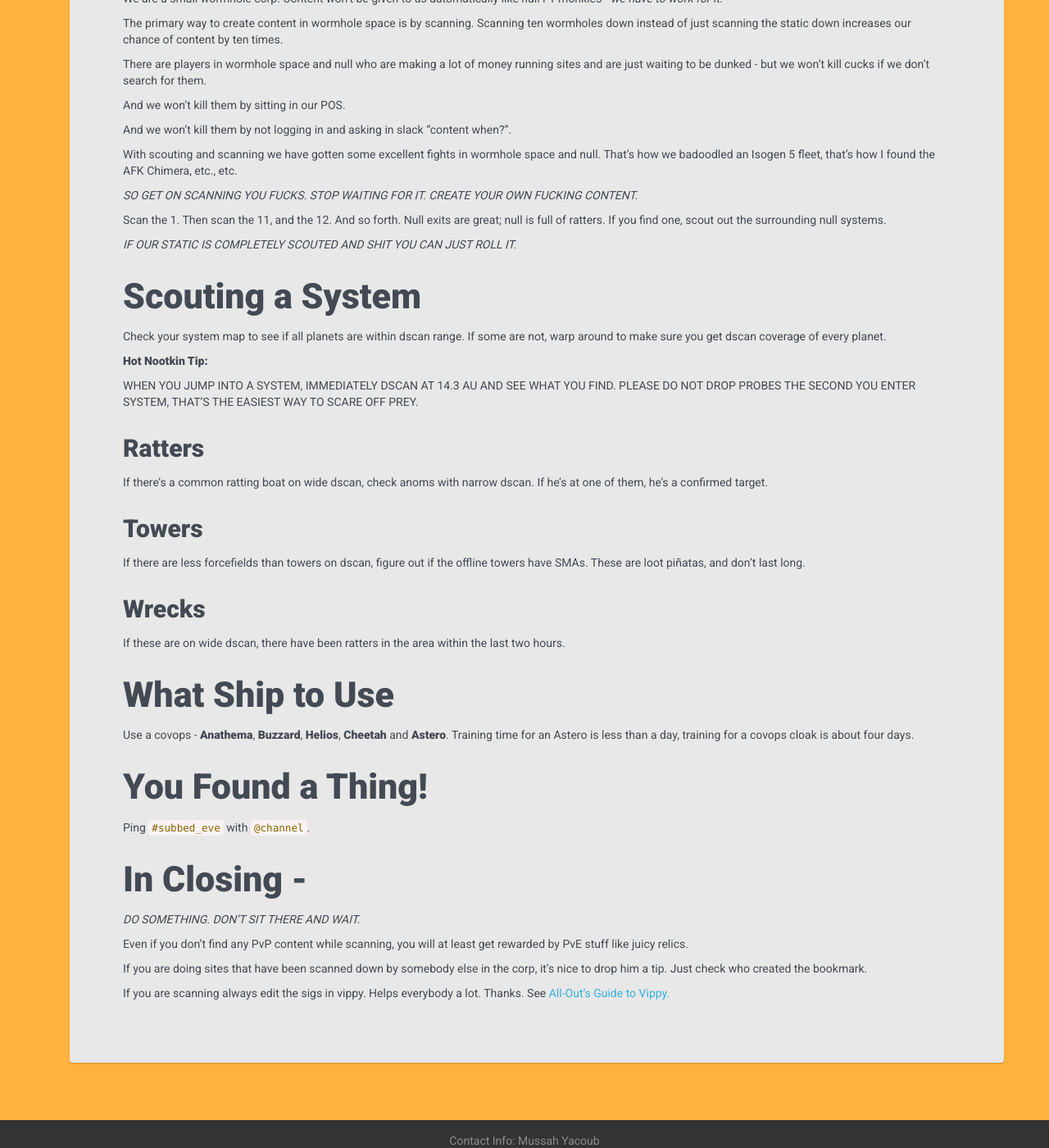
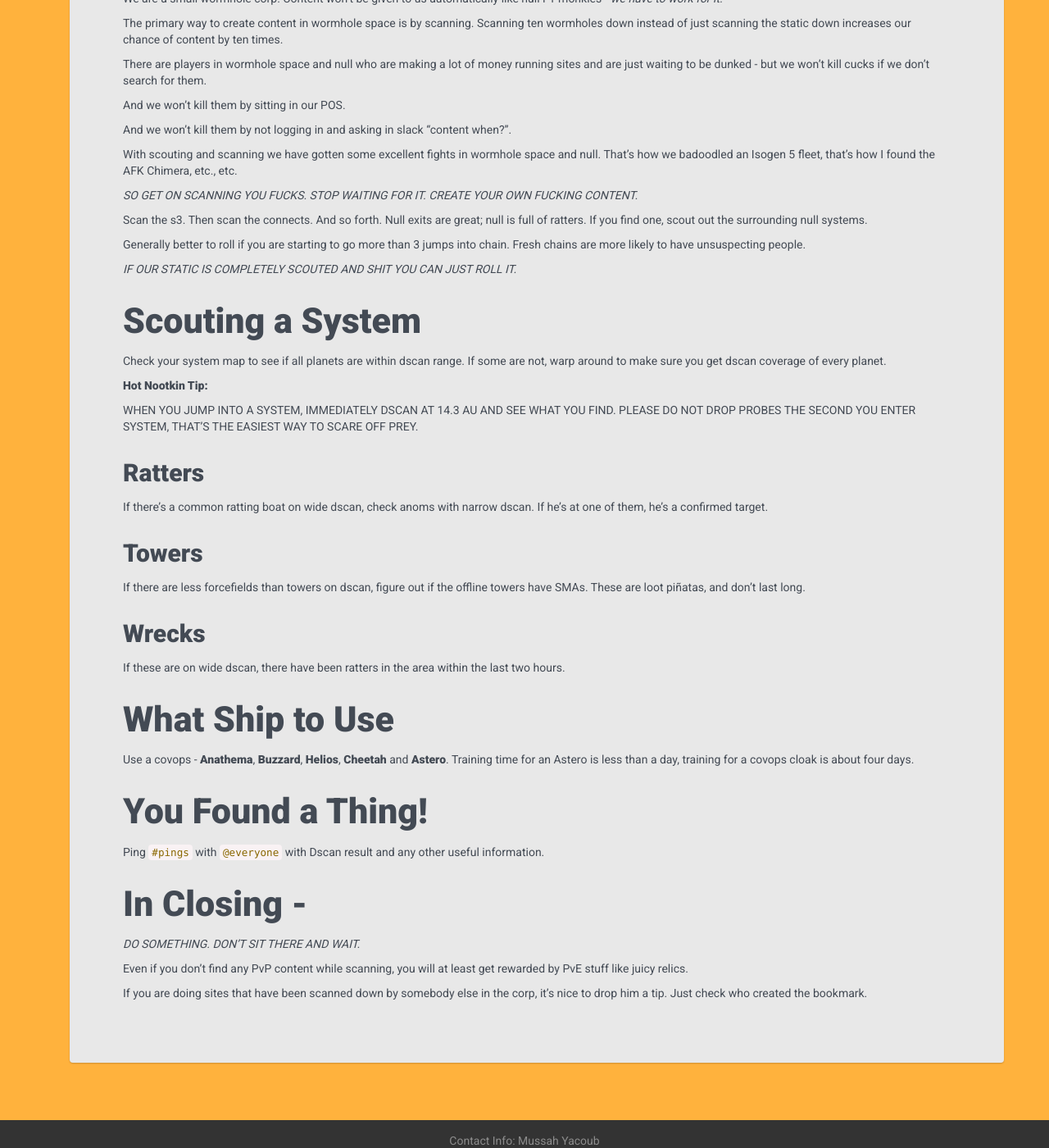
Before and after one commit to all-out/guides, a Jekyll site: the page built from _guides/creating-content.md, in a window 1280 px wide and 1400 px high, scrolled down 423 px. Shown: the whole window at 82% size. Built offline with Jekyll 4.4.1, drawn with Linux system fonts in a browser that asks for light colours.

Commit message:
Update creating-content.md

```diff
--- a/_guides/creating-content.md
+++ b/_guides/creating-content.md
@@ -23,7 +23,9 @@ With scouting and scanning we have gotten some excellent fights in wormhole spac
 
 *SO GET ON SCANNING YOU FUCKS. STOP WAITING FOR IT. CREATE YOUR OWN FUCKING CONTENT.*
 
-Scan the 1. Then scan the 11, and the 12. And so forth. Null exits are great; null is full of ratters. If you find one, scout out the surrounding null systems.
+Scan the s3. Then scan the connects. And so forth. Null exits are great; null is full of ratters. If you find one, scout out the surrounding null systems.
+
+Generally better to roll if you are starting to go more than 3  jumps into chain. Fresh chains are more likely to have unsuspecting people.
 
 *IF OUR STATIC IS COMPLETELY SCOUTED AND SHIT YOU CAN JUST ROLL IT.*
 
@@ -50,7 +52,7 @@ Use a covops - **Anathema**, **Buzzard**, **Helios**, **Cheetah** and **Astero**
 
 ## You Found a Thing!
 
-Ping `#subbed_eve` with `@channel`.
+Ping `#pings` with `@everyone` with Dscan result and any other useful information.
 
 ## In Closing -
 *DO SOMETHING. DON'T SIT THERE AND WAIT.*
@@ -58,5 +60,3 @@ Ping `#subbed_eve` with `@channel`.
 Even if you don't find any PvP content while scanning, you will at least get rewarded by PvE stuff like juicy relics.
 
 If you are doing sites that have been scanned down by somebody else in the corp, it's nice to drop him a tip. Just check who created the bookmark.
-
-If you are scanning always edit the sigs in vippy. Helps everybody a lot. Thanks. See [All-Out's Guide to Vippy.](http://all-out.github.io/guides/scanning-vippy/)
```
